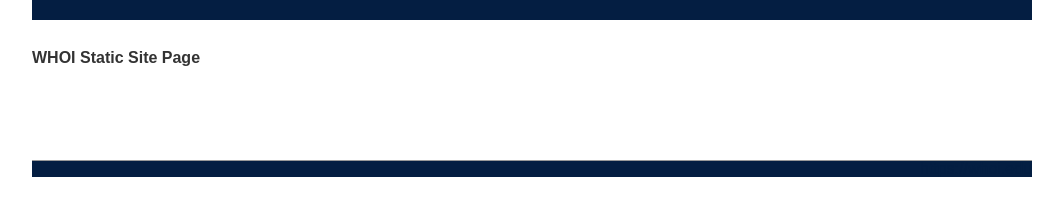
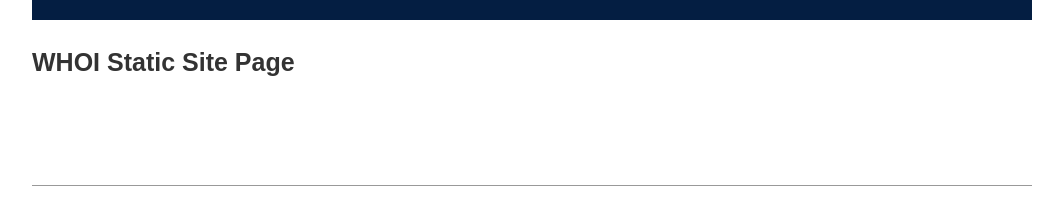
Before and after one commit to kfiresmith/nginx-docker-compose, a plain HTML site: page docroot/index.html in a window 1280 px wide. Shown: the part 86-302 px from the top of the page, without its empty margins (108-1171 px from the left). Drawn offline with Linux system fonts and the light colour scheme.

Commit message:
Clean up static template a bit.

```diff
--- a/docroot/index.html
+++ b/docroot/index.html
@@ -4,19 +4,21 @@
     <meta http-equiv="content-type" content="text/html; charset=utf-8">
     <meta http-equiv="x-ua-compatible" content="ie=edge">
     <meta name="" content="width=device-width, initial-scale=1.0">
-    <title>WHOI Static Page</title>
+    <title></title>
     <meta name="description" content="">
     <link rel="stylesheet" href="style.css">
   </head>
   <body>
     <header><img src="img/logo2.png" style="width: 265px; height: 63px;"><br>
     </header>
-    <section> <strong>WHOI Static Site Page<br>
+    <section>
+      <h1>WHOI Static Site Page</h1>
         <br>
         <br>
         <br>
         <br>
-      </strong> </section>
-    <footer> https://whoi.edu</footer>
+        <br>
+   </section>
+    <footer></footer>
   </body>
 </html>
```
